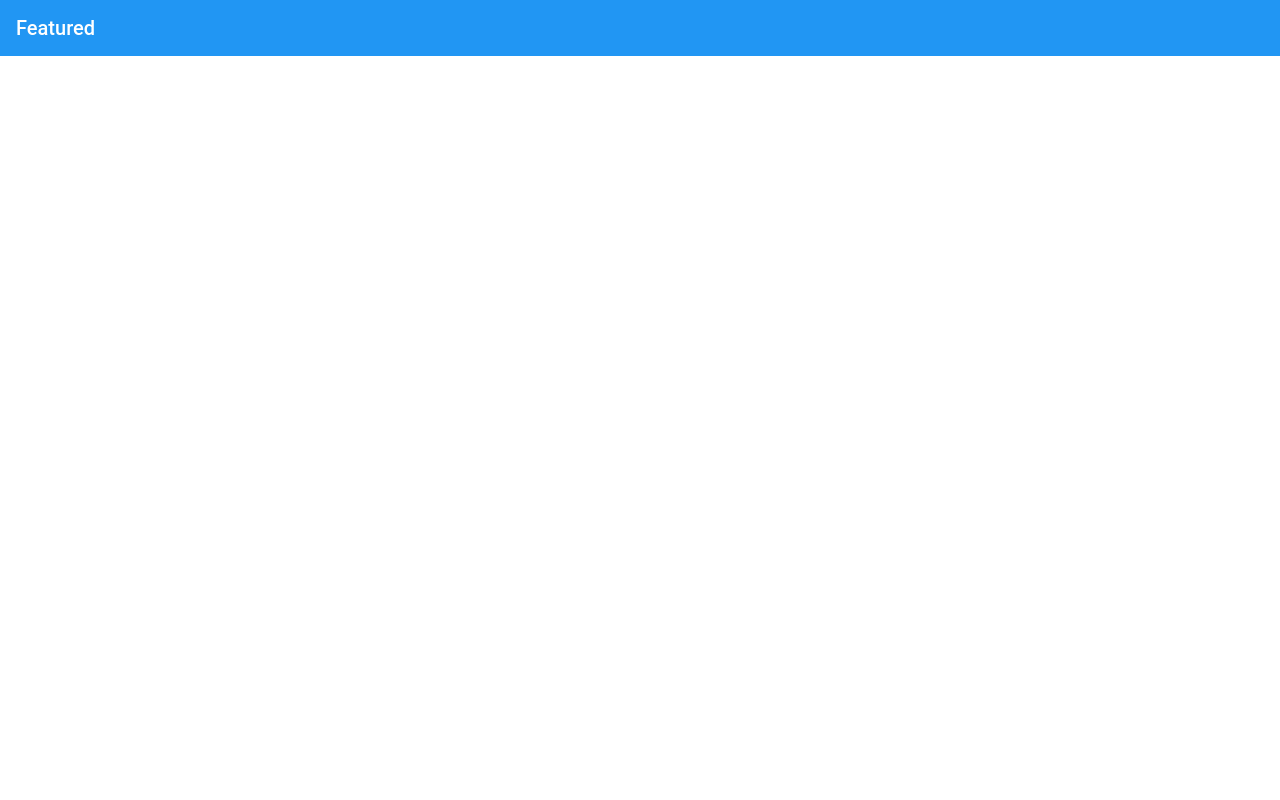
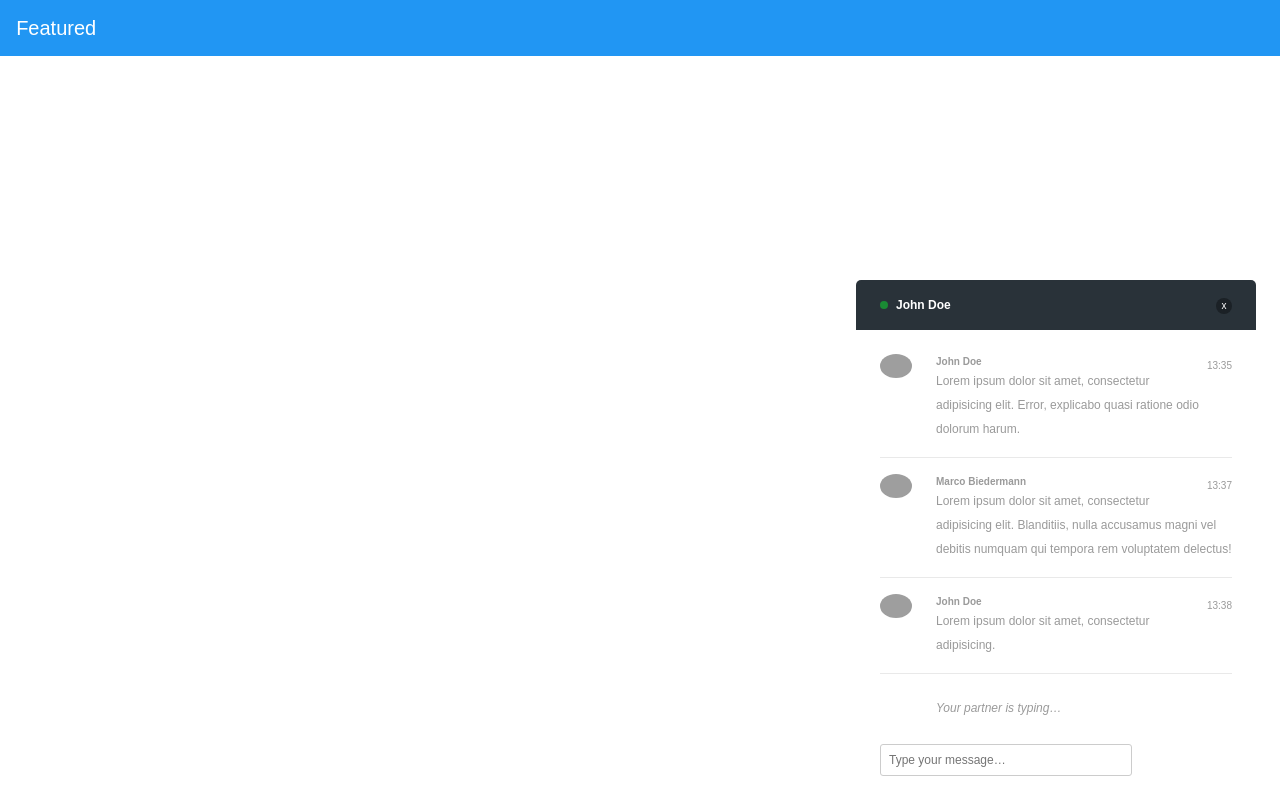
Before and after one commit to BingHuang-Chin/SabreHackathon, a website: page public/index.html in a window 1280 px wide. Drawn offline with nearby package versions, Linux system fonts and the light colour scheme; no server answers; grey boxes are pictures that could not be loaded.

Commit message:
Restart layout

```diff
--- a/public/css/app.css
+++ b/public/css/app.css
@@ -0,0 +1,171 @@
+@charset "utf-8";
+/* CSS Document */
+
+/* ---------- GENERAL ---------- */
+
+body {
+	background: #e9e9e9;
+	color: #9a9a9a;
+	font: 100%/1.5em "Droid Sans", sans-serif;
+	margin: 0;
+}
+
+a { text-decoration: none; }
+
+fieldset {
+	border: 0;
+	margin: 0;
+	padding: 0;
+}
+
+h4, h5 {
+	line-height: 1.5em;
+	margin: 0;
+}
+
+hr {
+	background: #e9e9e9;
+    border: 0;
+    -moz-box-sizing: content-box;
+    box-sizing: content-box;
+    height: 1px;
+    margin: 0;
+    min-height: 1px;
+}
+
+img {
+    border: 0;
+    display: block;
+    height: auto;
+    max-width: 100%;
+}
+
+input {
+	border: 0;
+	color: inherit;
+    font-family: inherit;
+    font-size: 100%;
+    line-height: normal;
+    margin: 0;
+}
+
+p { margin: 0; }
+
+.clearfix { *zoom: 1; } /* For IE 6/7 */
+.clearfix:before, .clearfix:after {
+    content: "";
+    display: table;
+}
+.clearfix:after { clear: both; }
+
+/* ---------- LIVE-CHAT ---------- */
+
+#live-chat {
+	bottom: 0;
+	font-size: 12px;
+	right: 24px;
+	position: fixed;
+	width: 400px;
+}
+
+#live-chat header {
+	background: #293239;
+	border-radius: 5px 5px 0 0;
+	color: #fff;
+	cursor: pointer;
+	padding: 16px 24px;
+}
+
+#live-chat h4:before {
+	background: #1a8a34;
+	border-radius: 50%;
+	content: "";
+	display: inline-block;
+	height: 8px;
+	margin: 0 8px 0 0;
+	width: 8px;
+}
+
+#live-chat h4 {
+	font-size: 12px;
+}
+
+#live-chat h5 {
+	font-size: 10px;
+}
+
+#live-chat form {
+	padding: 24px;
+}
+
+#live-chat input[type="text"] {
+	border: 1px solid #ccc;
+	border-radius: 3px;
+	padding: 8px;
+	outline: none;
+	width: 234px;
+}
+
+.chat-message-counter {
+	background: #e62727;
+	border: 1px solid #fff;
+	border-radius: 50%;
+	display: none;
+	font-size: 12px;
+	font-weight: bold;
+	height: 28px;
+	left: 0;
+	line-height: 28px;
+	margin: -15px 0 0 -15px;
+	position: absolute;
+	text-align: center;
+	top: 0;
+	width: 28px;
+}
+
+.chat-close {
+	background: #1b2126;
+	border-radius: 50%;
+	color: #fff;
+	display: block;
+	float: right;
+	font-size: 10px;
+	height: 16px;
+	line-height: 16px;
+	margin: 2px 0 0 0;
+	text-align: center;
+	width: 16px;
+}
+
+.chat {
+	background: #fff;
+}
+
+.chat-history {
+	height: 350px;
+	padding: 8px 24px;
+	overflow-y: scroll;
+}
+
+.chat-message {
+	margin: 16px 0;
+}
+
+.chat-message img {
+	border-radius: 50%;
+	float: left;
+}
+
+.chat-message-content {
+	margin-left: 56px;
+}
+
+.chat-time {
+	float: right;
+	font-size: 10px;
+}
+
+.chat-feedback {
+	font-style: italic;
+	margin: 0 0 0 80px;
+}
--- a/public/home.html
+++ b/public/home.html
@@ -11,17 +11,112 @@
 
 	<!-- Page Contents -->
 	<div class="page-content">
-		<div class="content-block">
-			<div class="row">
-				<!-- Itenary -->
-				<div class="col-60">
+		<div class="row">
+			<!-- Chat -->
+			<div class="col-60">
+				<div id="live-chat">
+
+					<header class="clearfix">
+
+						<a href="#" class="chat-close">x</a>
+
+						<h4>John Doe</h4>
+
+						<span class="chat-message-counter">3</span>
+
+					</header>
+
+					<div class="chat">
+
+						<div class="chat-history">
+
+							<div class="chat-message clearfix">
+
+								<img src="http://lorempixum.com/32/32/people" alt="" width="32" height="32">
+
+								<div class="chat-message-content clearfix">
+
+									<span class="chat-time">13:35</span>
+
+									<h5>John Doe</h5>
+
+									<p>Lorem ipsum dolor sit amet, consectetur adipisicing elit. Error, explicabo quasi ratione odio dolorum harum.</p>
+
+								</div>
+								<!-- end chat-message-content -->
+
+							</div>
+							<!-- end chat-message -->
+
+							<hr>
+
+							<div class="chat-message clearfix">
+
+								<img src="http://gravatar.com/avatar/2c0ad52fc5943b78d6abe069cc08f320?s=32" alt="" width="32" height="32">
+
+								<div class="chat-message-content clearfix">
+
+									<span class="chat-time">13:37</span>
+
+									<h5>Marco Biedermann</h5>
+
+									<p>Lorem ipsum dolor sit amet, consectetur adipisicing elit. Blanditiis, nulla accusamus magni vel debitis numquam qui tempora rem voluptatem delectus!</p>
+
+								</div>
+								<!-- end chat-message-content -->
+
+							</div>
+							<!-- end chat-message -->
+
+							<hr>
+
+							<div class="chat-message clearfix">
+
+								<img src="http://lorempixum.com/32/32/people" alt="" width="32" height="32">
+
+								<div class="chat-message-content clearfix">
+
+									<span class="chat-time">13:38</span>
+
+									<h5>John Doe</h5>
+
+									<p>Lorem ipsum dolor sit amet, consectetur adipisicing.</p>
+
+								</div>
+								<!-- end chat-message-content -->
+
+							</div>
+							<!-- end chat-message -->
+
+							<hr>
+
+						</div>
+						<!-- end chat-history -->
+
+						<p class="chat-feedback">Your partner is typing…</p>
+
+						<form action="#" method="post">
+
+							<fieldset>
+
+								<input type="text" placeholder="Type your message…" autofocus>
+								<input type="hidden">
+
+							</fieldset>
+
+						</form>
+
+					</div>
+					<!-- end chat -->
 
 				</div>
+				<!-- end live-chat -->
 
-				<!-- Chat -->
-				<div class="col-40">
+			</div>
 
-				</div>
+			<!-- Itenary -->
+			<div class="col-40">
+
 			</div>
 		</div>
 	</div>
--- a/public/js/app.js
+++ b/public/js/app.js
@@ -42,6 +42,24 @@ app.controller('RootController', function($scope) {
 
 app.controller('HomeController', function($scope, FirebaseService, UserService) {
     $scope.pageTitle = 'Featured';
+
+    (function() {
+
+        $('#live-chat header').on('click', function() {
+
+            $('.chat').slideToggle(300, 'swing');
+            $('.chat-message-counter').fadeToggle(300, 'swing');
+
+        });
+
+        $('.chat-close').on('click', function(e) {
+
+            e.preventDefault();
+            $('#live-chat').fadeOut(300);
+
+        });
+
+    })();
 
     // FirebaseService.Login()
     // 	.then(function() {
```
Lines whose indentation alone changed are shown as unchanged.
